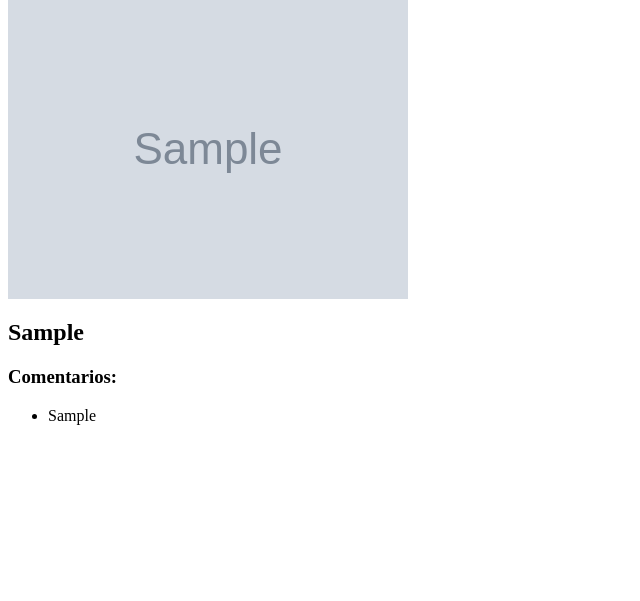
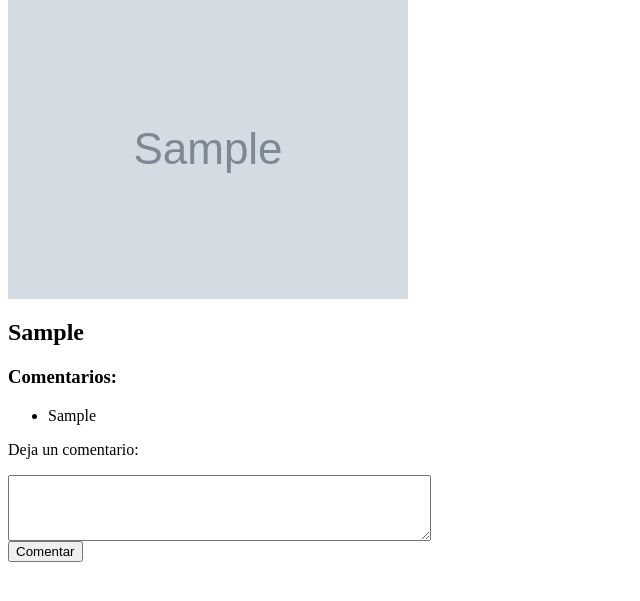
Before and after one commit to enriquerivasf/Desarrollo-Web-en-Entorno-Servidor, a PHP site: page /detail.php?id=1 in a window 1280 px wide. Shown: the part 114-715 px from the top of the page, without its empty margins (0-640 px from the left). Run offline with PHP 8.4, Linux system fonts and the light colour scheme; tables that the repository leaves empty or names only in its code hold one stand-in row (values such as "Sample post"); grey boxes marked "Sample" are stand-in pictures; data that the repository does not hold is empty.

Commit message:
Tarea 4 completada

```diff
--- a/sprint2phpsql/www/mysite/detail.php
+++ b/sprint2phpsql/www/mysite/detail.php
@@ -29,5 +29,11 @@
 				mysqli_close($db);
 			?>
 		</ul>
+		<p>Deja un comentario:</p>
+		<form action="/comment.php" method="post">
+			<textarea rows="4" cols="50" name="new_comment"></textarea><br>
+			<input type="hidden" name="pelicula_id"value="<?php echo $pelicula_id; ?>">
+			<input type="submit" value="Comentar">
+		</form>
 	</body>
 </html>
```
